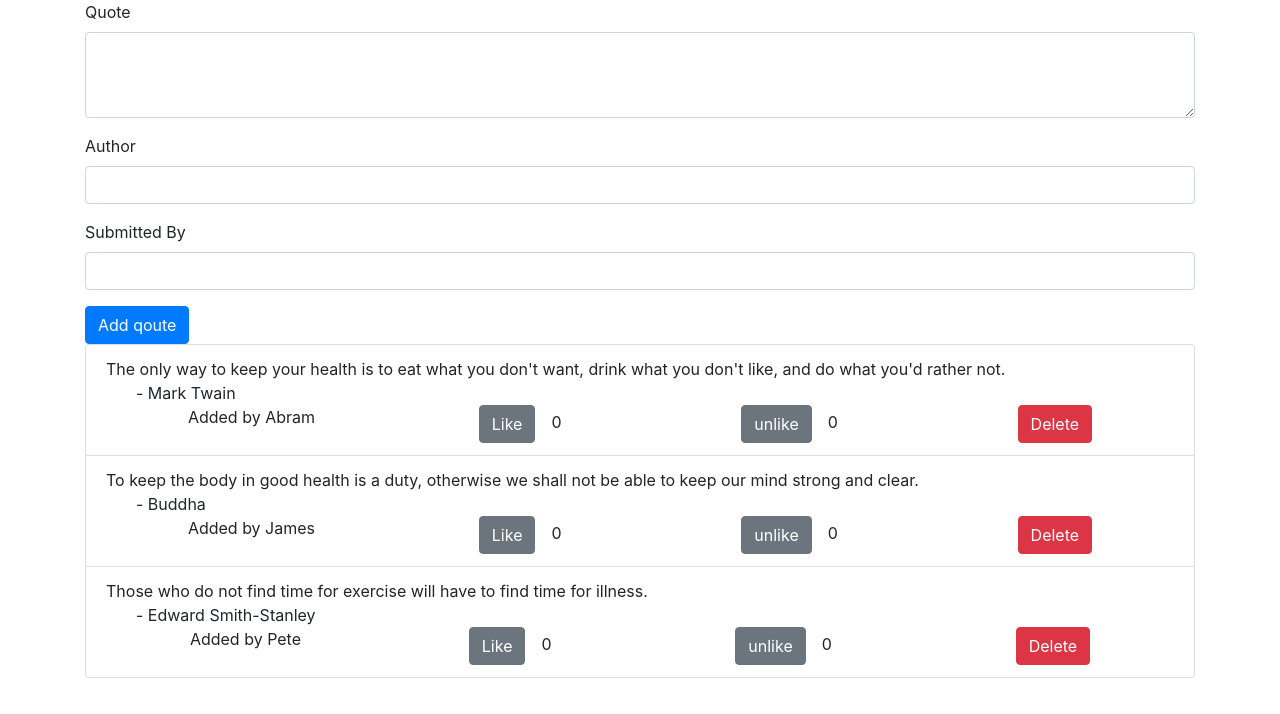
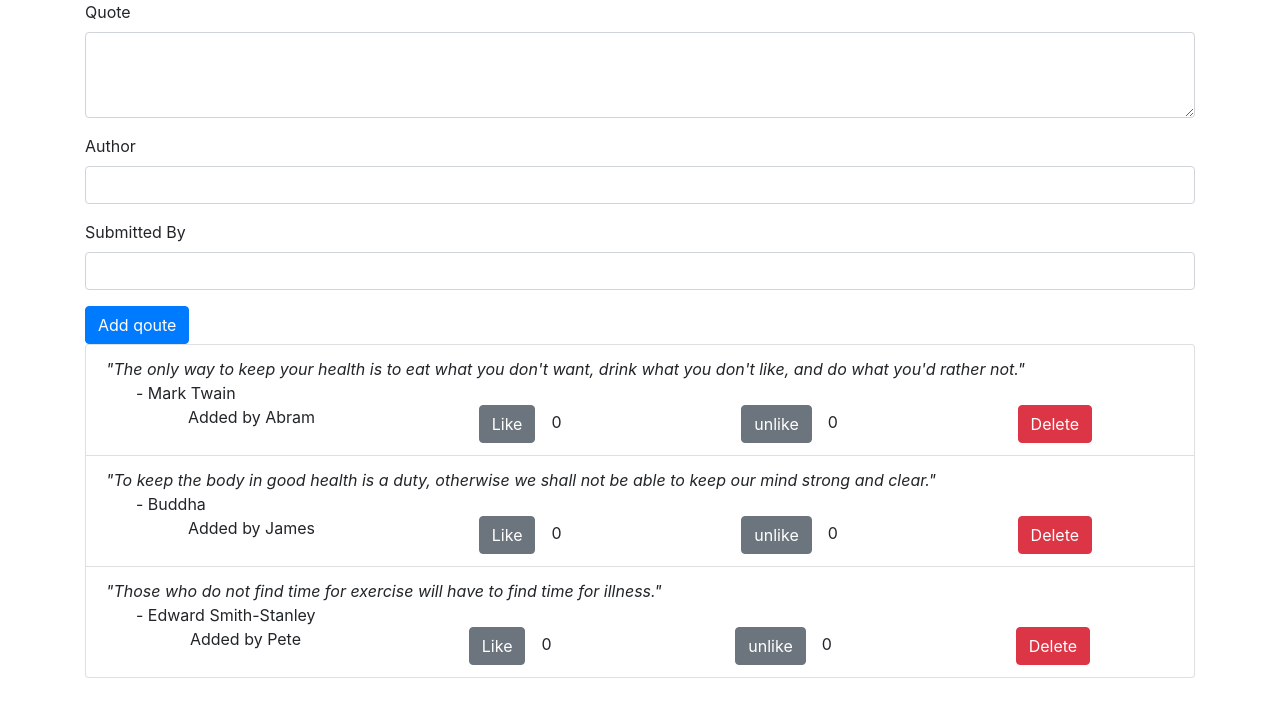
Before and after one commit to peninah-njeri/Quotes, an Angular app: page / in a window 1280 px wide. Shown: the top 714 px of the page. Built offline with nearby package versions, Linux system fonts and the light colour scheme.

Commit message:
added font-styling italics to style quotes

```diff
--- a/src/app/components/quotes/quotes.component.css
+++ b/src/app/components/quotes/quotes.component.css
@@ -10,3 +10,6 @@ li{
 .author{
     text-indent: 30px;
 }
+.quote{
+    font-style: italic;
+}
--- a/src/app/components/quotes/quotes.component.html
+++ b/src/app/components/quotes/quotes.component.html
@@ -1,6 +1,6 @@
 <ul class="list-group">
     <li class="list-group-item" *ngFor="let quote of quotes">
-        <div>{{quote.body}}</div>
+        <div class="quote">"{{quote.body}}"</div>
         <div class="author"> -  {{ quote.author}}</div>
         <div class="details">
             <div class="publisher"> Added by {{quote.publisher}}</div>
@@ -11,7 +11,8 @@
             <div class="vote">
                 <button class="btn btn-secondary" (click)="downvote(quote)">unlike</button>
                 <span class="mx-3">{{quote.downvotes}}</span>
-            </div>            <div class="vote">
+            </div>
+            <div class="vote">
                 <button class="btn btn-danger" (click)="delete(quote)">Delete</button>
             </div>
 
```
